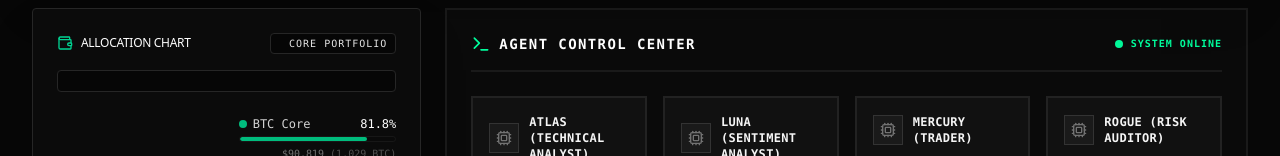
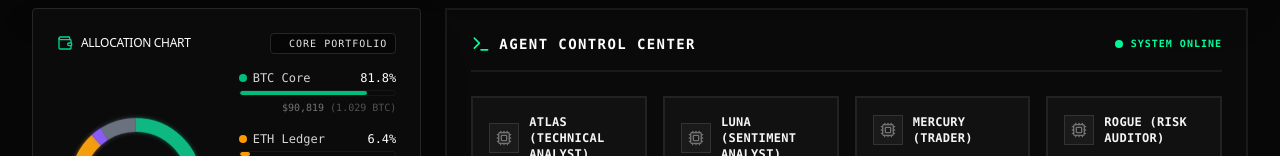
Before and after one commit to Servation/ottr-hft-quant-cockpit, a React (Vite) app in the folder frontend/: page / in a window 1280 px wide. Shown: the part 796-952 px from the top of the page. Built offline with nearby package versions, Linux system fonts and the light colour scheme; no server answers.

Commit message:
Fix: conditionally render allocation strategy description container to prevent empty box

```diff
--- a/frontend/src/components/AssetAllocation.tsx
+++ b/frontend/src/components/AssetAllocation.tsx
@@ -112,9 +112,11 @@ export default function AssetAllocation({ strategy, marketPrices, paperEquity, p
         </div>
 
         {/* Short strategy brief */}
-        <p className="text-[11px] font-mono text-neutral-400 bg-black/40 border border-neutral-800 p-2.5 rounded mb-6 leading-relaxed">
-          {isDD ? t.allocationStrategyDesc["DD90/10"] : t.allocationStrategyDesc["AdaptiveTrend"]}
-        </p>
+        {(isDD ? t.allocationStrategyDesc["DD90/10"] : t.allocationStrategyDesc["AdaptiveTrend"]) && (
+          <p className="text-[11px] font-mono text-neutral-400 bg-black/40 border border-neutral-800 p-2.5 rounded mb-6 leading-relaxed">
+            {isDD ? t.allocationStrategyDesc["DD90/10"] : t.allocationStrategyDesc["AdaptiveTrend"]}
+          </p>
+        )}
 
         {/* Visual Rings layout section */}
         <div className="grid grid-cols-1 sm:grid-cols-12 gap-6 items-center mb-6 relative z-10">
```
